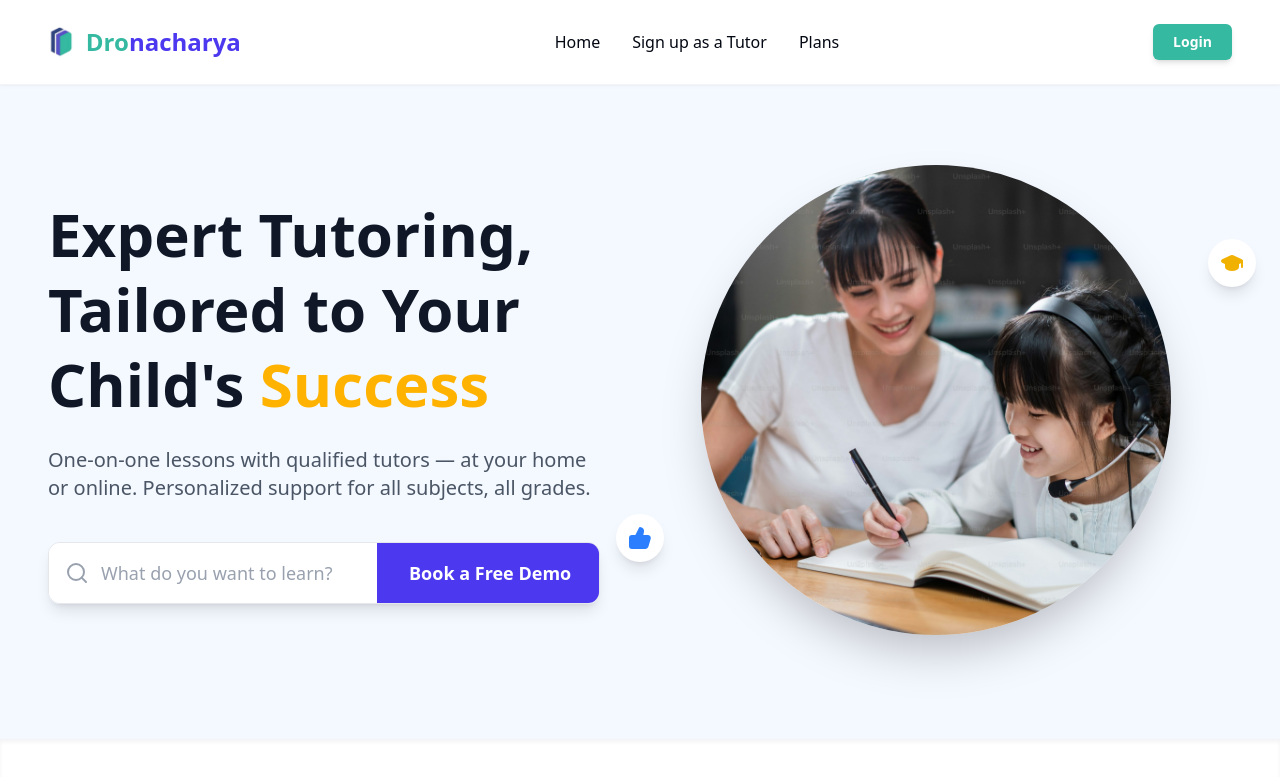
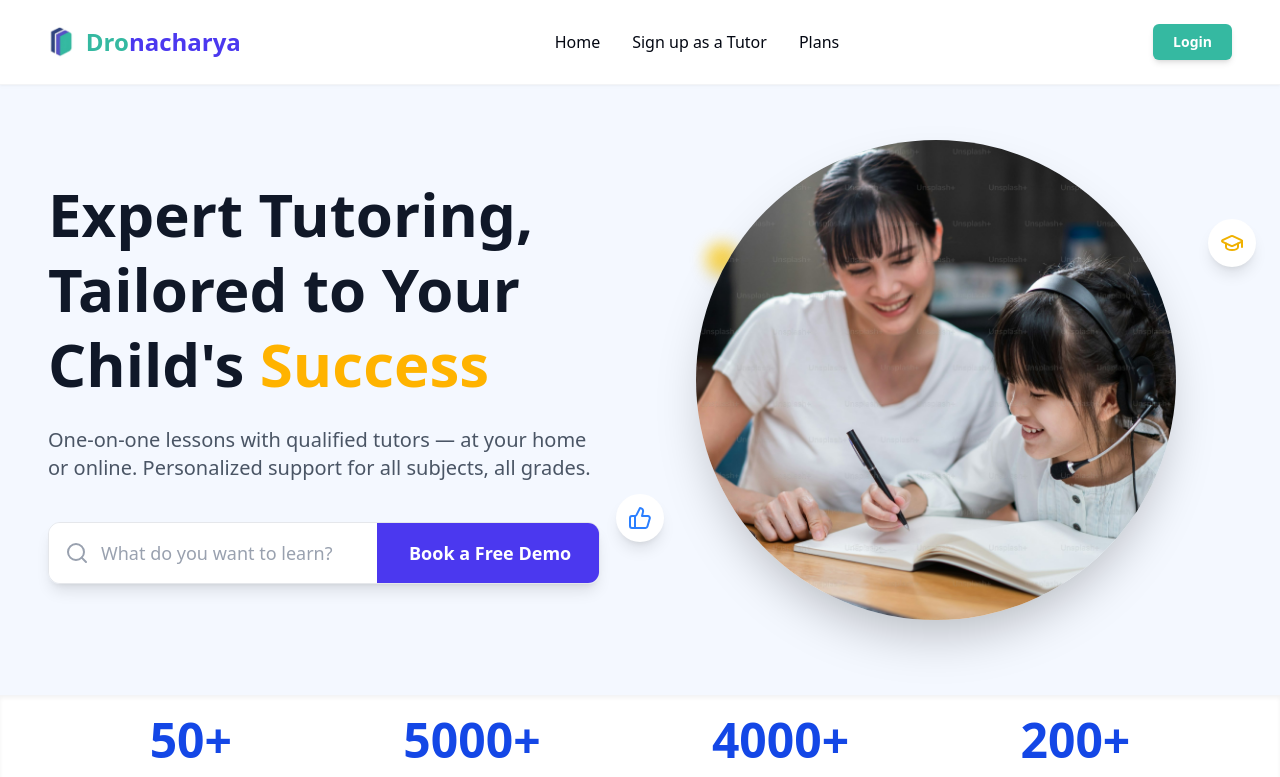
Before and after one commit to RoRaut2001/dronacharya-tutorials, a React (Vite) app: page / in a window 1280 px wide. Shown: the top 777 px of the page. Built offline with nearby package versions, Linux system fonts and the light colour scheme.

Commit message:
changes index.css

```diff
--- /dev/null
+++ b/src/Components/DropDown/BookDemoDropdown.jsx
@@ -0,0 +1,78 @@
+import React, { useState } from 'react';
+import { ChevronDown } from 'lucide-react';
+
+const mockClasses = ['LKG', '1st', '5th', '10th', 'Senior Secondary - Arts'];
+const mockSubjects = {
+    // Mock data based on the images provided
+    'LKG': ['English', 'Maths'],
+    '1st': ['Science', 'Maths', 'Hindi'],
+    '10th': ['Physics', 'Chemistry', 'Biology', 'Maths', 'History'],
+    'Senior Secondary - Arts': ['Marathi', 'English', 'Hindi', 'Sanskrit', 'History'],
+};
+
+export default function BookDemoDropdown() {
+    // Initial state set to an empty string so the placeholder is visible.
+    const [selectedClass, setSelectedClass] = useState('');
+    const [selectedSubject, setSelectedSubject] = useState('');
+
+    // Determine subjects to display based on the selected class
+    const subjectsToDisplay = mockSubjects[selectedClass] || [];
+
+    const baseSelectClasses = "w-full appearance-none bg-white text-gray-800 focus:outline-none text-base sm:text-lg cursor-pointer font-medium";
+
+    return (
+        /* Outer container styled to match the Hero Section's input field aesthetic */
+        <div className="flex flex-col sm:flex-row w-full max-w-xl shadow-xl rounded-xl overflow-hidden border border-gray-200 mx-auto lg:mx-0">
+
+            {/* Sequential Dropdown Container (Takes all remaining horizontal space on sm+) */}
+            {/* On mobile, this remains flex-col and stacks the visible dropdowns */}
+            <div className={`flex flex-col w-full sm:flex-row sm:flex-grow`}>
+
+                {/* Class/Course Dropdown */}
+                {/* flex-grow ensures it takes 100% width when alone, and 50% when SubjectDropdown appears on sm+ */}
+                <div className={`relative bg-white p-4 border-b border-gray-200 sm:flex-grow sm:border-r sm:border-b-0`}>
+
+                    <select
+                        className={baseSelectClasses}
+                        value={selectedClass}
+                        onChange={(e) => {
+                            setSelectedClass(e.target.value);
+                            setSelectedSubject(''); // Reset subject when class changes
+                        }}
+                    >
+                        <option value="" disabled>Select Class/Course</option>
+                        {mockClasses.map((grade) => (
+                            <option key={grade} value={grade} className="text-gray-900">{grade}</option>
+                        ))}
+                    </select>
+                    <ChevronDown className="absolute right-3 top-1/2 transform -translate-y-1/2 w-4 h-4 text-gray-400 pointer-events-none" />
+                </div>
+
+                {/* Subject Dropdown (Conditional Rendering) */}
+                {/* Only appears if a class is selected. Uses flex-grow to share space equally on sm+ */}
+                {selectedClass && (
+                    <div className={`relative bg-white p-4 border-b border-gray-200 sm:flex-grow sm:border-r sm:border-b-0`}>
+                        <select
+                            className={baseSelectClasses}
+                            value={selectedSubject}
+                            onChange={(e) => setSelectedSubject(e.target.value)}
+                        >
+                            <option value="" disabled>Select Subject</option>
+                            {subjectsToDisplay.map((subject) => (
+                                <option key={subject} value={subject} className="text-gray-900">{subject}</option>
+                            ))}
+                        </select>
+                        <ChevronDown className="absolute right-3 top-1/2 transform -translate-y-1/2 w-4 h-4 text-gray-400 pointer-events-none" />
+                    </div>
+                )}
+            </div>
+
+            {/* Book Demo Button (Takes full width on mobile, aligns horizontally on sm+) */}
+            <button className="flex items-center justify-center bg-[#4b38ef] text-white px-8 py-4 font-semibold
+                text-base sm:text-lg hover:bg-[#3f2fac] transition-colors whitespace-nowrap
+                w-full sm:w-auto">
+                Book a Free Demo
+            </button>
+        </div>
+    );
+}
--- a/src/Components/HeroSection/HeroSection.jsx
+++ b/src/Components/HeroSection/HeroSection.jsx
@@ -3,35 +3,87 @@ import { Search, GraduationCap, ThumbsUp } from "lucide-react";
 
 export default function HeroSection(){
     return (
-        <section className="relative bg-blue-50/70 pt-10 pb-16 px-4 sm:px-6 lg:px-12 flex flex-col-reverse lg:flex-row items-center lg:justify-between overflow-hidden">
+        <section className="relative bg-blue-50/70
+            /**** Responsive Padding: Adjusts padding based on screen size ****/
+            pt-5 pb-10 px-4 sm:px-6 lg:px-12
 
-            <div className="w-full lg:w-1/2 z-20 pr-0 lg:pr-10 text-center lg:text-left mt-10 lg:mt-0">
-                <h1 className="text-4xl sm:text-5xl lg:text-6xl font-extrabold leading-tight mb-6 text-gray-900">
+            /**** Responsive Layout Order and Direction ****/
+            /* Mobile/Tablet: Columns stack vertically (Image on top, Content below) */
+            /* Web (lg+): Columns arranged horizontally (Content on left, Image on right) */
+            flex flex-col-reverse lg:flex-row items-center lg:justify-between overflow-hidden">
+
+            {/* Content Block */}
+            <div className="
+                /* Mobile/Tablet: Full width */
+                w-full
+                /* Web (lg+): Half width */
+                lg:w-1/2 z-20 pr-0 lg:pr-10 text-center lg:text-left mt-10 lg:mt-0">
+
+                <h1 className="
+                    /* Mobile: Base size */
+                    text-4xl
+                    /* Tablet (sm+): Larger size */
+                    sm:text-5xl
+                    /* Web (lg+): Largest size */
+                    lg:text-6xl font-extrabold leading-tight mb-6 text-gray-900">
                     Expert Tutoring, Tailored to
                     Your Child's <span className="text-[#FFB300]">Success</span>
                 </h1>
+
                 <p className="text-lg sm:text-xl text-gray-600 mb-10">
                     One-on-one lessons with qualified tutors — at your home or online. Personalized support for all subjects, all grades.
                 </p>
-                <div className="flex flex-col sm:flex-row w-full max-w-xl shadow-lg rounded-xl overflow-hidden border border-gray-200 mx-auto lg:mx-0">
+
+                {/* Search and Button Group */}
+                <div className="
+                    /* Mobile: Stacks vertically (flex-col) */
+                    flex flex-col
+                    /* Tablet (sm+): Arranges horizontally (flex-row) */
+                    sm:flex-row w-full max-w-xl shadow-lg rounded-xl overflow-hidden border border-gray-200 mx-auto lg:mx-0">
+
                     <div className="flex items-center flex-grow bg-white p-4">
                         <Search className="h-6 w-6 text-gray-400 mr-3" strokeWidth={2}/>
                         <input
                             type="text"
                             placeholder="What do you want to learn?"
+                            /* Responsive text size: text-base (mobile) to sm:text-lg (tablet+) */
                             className="flex-grow text-gray-600 focus:outline-none placeholder-gray-400 text-base sm:text-lg"
                         />
                     </div>
-                    <button className="flex items-center justify-center bg-[#4b38ef] text-white px-8 py-4 font-semibold text-base sm:text-lg hover:bg-[#3f2fac] transition-colors whitespace-nowrap w-full sm:w-auto">
+                    <button className="flex items-center justify-center bg-[#4b38ef] text-white px-8 py-4 font-semibold
+                        /* Responsive text size: text-base (mobile) to sm:text-lg (tablet+) */
+                        text-base sm:text-lg hover:bg-[#3f2fac] transition-colors whitespace-nowrap
+                        /* Mobile: Button takes full width of the container */
+                        w-full
+                        /* Tablet (sm+): Button width is auto-adjusted */
+                        sm:w-auto">
                         Book a Free Demo
                     </button>
                 </div>
             </div>
 
-            <div className="relative w-full h-[300px] sm:h-[400px] lg:w-1/2 lg:h-[550px] flex items-center justify-center z-10 mb-10 lg:mb-0">
-                <div className="absolute top-1/4 left-1/4 w-6 h-6 sm:w-8 sm:h-8 bg-yellow-400 rounded-full opacity-70 filter blur-sm shadow-lg"></div>
+            <div className="relative
+                /* Mobile: Full width, height 300px */
+                w-full h-[300px]
+                /* Tablet (sm+): Height 400px */
+                sm:h-[400px]
+                /* Web (lg+): Half width, height 550px */
+                lg:w-1/2 lg:h-[550px]
+                flex items-center justify-center z-10 lg:mb-0">
 
-                <div className="w-[250px] h-[250px] sm:w-[350px] sm:h-[350px] lg:w-[470px] lg:h-[470px] rounded-full overflow-hidden flex items-center justify-center shadow-2xl relative">
+                {/* Background Blurs/Shadows */}
+                {/* Responsive size: w-6 h-6 (mobile) to sm:w-8 sm:h-8 (tablet+) */}
+                <div className="absolute top-1/4 left-1/9 w-7 h-7 sm:w-8 sm:h-8 bg-yellow-400 rounded-full opacity-70 filter blur-sm shadow-lg"></div>
+
+                {/* Inner Image Circle */}
+                <div className="
+                    /* Mobile: Size 250px */
+                    w-[250px] h-[250px]
+                    /* Tablet (sm+): Size 350px */
+                    sm:w-[350px] sm:h-[350px]
+                    /* Web (lg+): Size 470px */
+                    lg:w-[480px] lg:h-[480px]
+                    rounded-full overflow-hidden flex items-center justify-center shadow-2xl relative">
                     <img
                         src='/hero_section_image1.jpg'
                         alt="Expert Tutoring"
@@ -39,11 +91,20 @@ export default function HeroSection(){
                     />
                 </div>
 
-                <div className="absolute top-1/4 right-0 transform translate-x-1/2 -translate-y-1/2 p-2 sm:p-3 bg-white rounded-full shadow-lg">
-                    <GraduationCap className="w-5 h-5 sm:w-6 sm:h-6 text-yellow-500" fill="currentColor" />
+                {/* Floating Icon 1 (Graduation Cap) */}
+                <div className="absolute top-1/4 right-0 transform translate-x-1/2 -translate-y-1/2
+                    /* Responsive padding: p-2 (mobile) to sm:p-3 (tablet+) */
+                    p-2 sm:p-3 bg-white rounded-full shadow-lg">
+                    {/* Responsive icon size: w-5 h-5 (mobile) to sm:w-6 sm:h-6 (tablet+) */}
+                    <GraduationCap className="w-5 h-5 sm:w-6 sm:h-6 text-yellow-500" />
                 </div>
-                <div className="absolute bottom-1/4 left-0 transform -translate-x-1/2 translate-y-1/2 p-2 sm:p-3 bg-white rounded-full shadow-lg">
-                    <ThumbsUp className="w-5 h-5 sm:w-6 sm:h-6 text-blue-500" fill="currentColor" />
+
+                {/* Floating Icon 2 (Thumbs Up) */}
+                <div className="absolute bottom-1/4 left-0 transform -translate-x-1/2 translate-y-1/2
+                    /* Responsive padding: p-2 (mobile) to sm:p-3 (tablet+) */
+                    p-2 sm:p-3 bg-white rounded-full shadow-lg">
+                    {/* Responsive icon size: w-5 h-5 (mobile) to sm:w-6 sm:h-6 (tablet+) */}
+                    <ThumbsUp className="w-5 h-5 sm:w-6 sm:h-6 text-blue-500" />
                 </div>
             </div>
 
--- a/src/Components/StatisticSection/StatSection.jsx
+++ b/src/Components/StatisticSection/StatSection.jsx
@@ -82,7 +82,7 @@ export default function StatsSection() {
     ];
 
     return (
-        <section className="bg-white py-12 px-4 sm:px-6 lg:px-12 shadow-inner border-t border-gray-100">
+        <section className="bg-white py-5 px-4 sm:px-6 lg:px-12 shadow-inner border-t border-gray-100">
             <div className="max-w-6xl mx-auto flex flex-wrap justify-around items-center gap-y-8">
                 {stats.map((stat, index) => (
                     <div key={index} className="text-center w-1/2 sm:w-auto px-2">
--- a/src/index.css
+++ b/src/index.css
@@ -1 +1,5 @@
 @import "tailwindcss";
+
+body{
+    overflow-x: hidden;
+}
```
Also changed, not shown: src/Components/DropDown/BookingModel.js (added).
